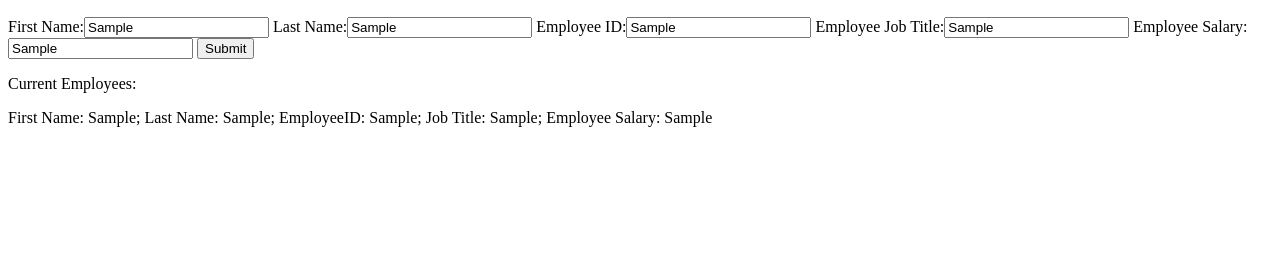
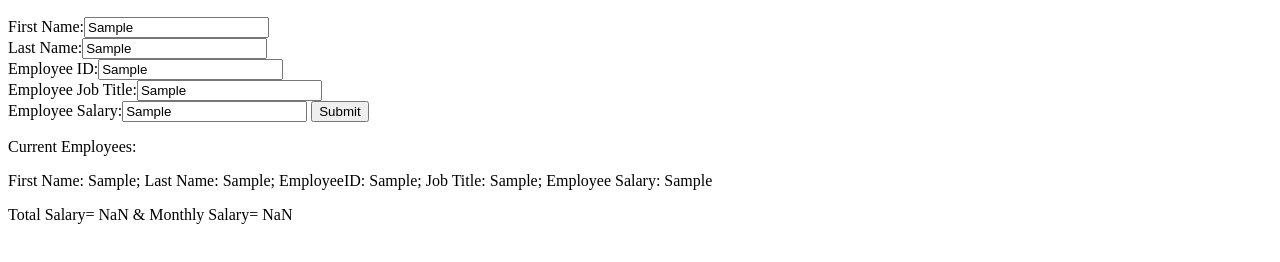
Before and after one commit to SophiaBenson/Weekend-Challenge-1, a plain HTML site: page index.html in a window 1280 px wide. Both pictures are taken after typing "Sample", "Sample", "Sample", "Sample", "Sample" into the empty fields and a click on the button "Submit". Shown: the part 110-372 px from the top of the page. Drawn offline with Linux system fonts and the light colour scheme.

Commit message:
full functionality commit

```diff
--- a/index.html
+++ b/index.html
@@ -3,20 +3,25 @@
   <head>
     <meta charset="utf-8">
     <title>Weekend Assignment 1</title>
-    <script src="script.js" charset="utf-8"></script>
+  <script src="script.js" charset="utf-8"></script>
   </head>
   <body>
 <h1>Weekend Challenge 1</h1>
 <h2>What is Employee's:</h2>
     First Name:<input type="text" id="nameInFirst" value="">
+    <br>
     Last Name:<input type="text" id="nameInLast" value="">
+    <br>
     Employee ID:<input type="text" id="empIDIn" value="">
+    <br>
     Employee Job Title:<input type="text" id="titleIn" value="">
+    <br>
     Employee Salary:<input type="text" id="salaryIn" value="">
     <button type="button" name="submitButton" onclick="submit()">Submit</button>
+    <p>Current Employees:</p>
 
-    <p>Current Employees:</p>
-<div id="output"></div>
-<div id="output2"></div>
+    <div id="output"></div>
+    <div id="output2"></div>
+
   </body>
 </html>
--- a/script.js
+++ b/script.js
@@ -45,19 +45,19 @@ totalSalary += salary;
 monSalary = totalSalary / 12;
 
 console.log(monSalary);
-
+salaryList();
 }
 //show total salary on the dom. not currently working ** ask for help
+
+};
+
 var salaryList = function(){
   document.getElementById("output2").innerHTML = "";
   for( var i = 0; i< employeeList.length; i++ ){
-    var salDisplay = "Total Salary= " + totalSalary;
+    var salDisplay = "Total Salary= " + totalSalary + " & Monthly Salary= " + monSalary;
     document.getElementById("output2").innerHTML += '<p>' + salDisplay + '</p>';
   }
 };
-};
-
-
 
 addSalary();
 // var salaryList = function(){
```
Also changed, not shown: 1 other file.
